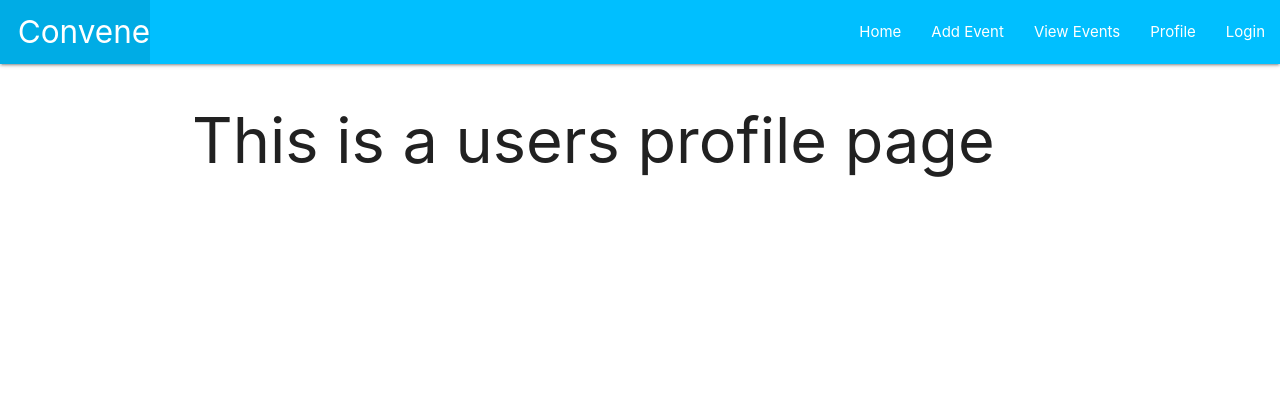
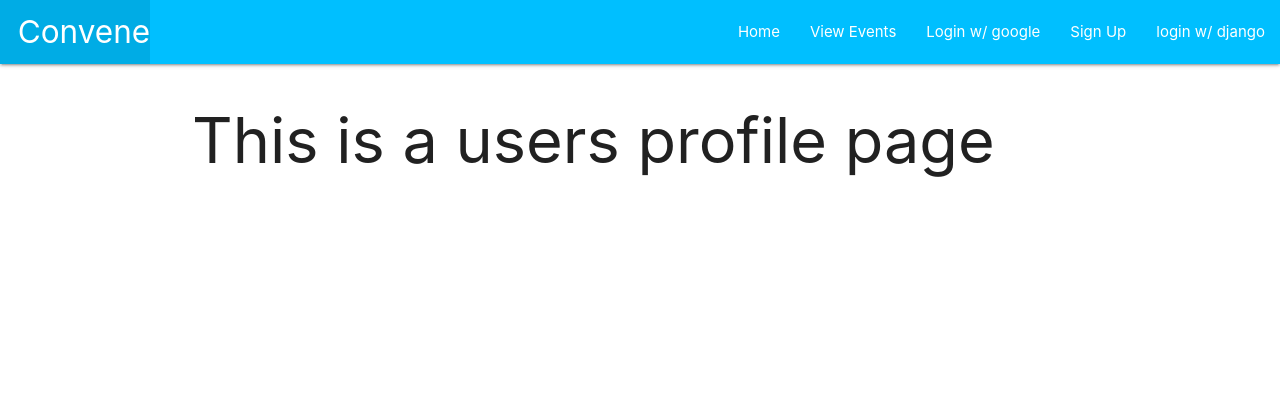
Before and after one commit to jcjv94/Convene-Django, a Django app: page /user/ in a window 1280 px wide. Shown: the top 420 px of the page. Run offline with Django 3.2, Linux system fonts and the light colour scheme.

Commit message:
django log in and signup

```diff
--- a/convene/settings.py
+++ b/convene/settings.py
@@ -150,5 +150,5 @@
 
 LOGIN_URL = '/auth/login/google-oauth2/'
 
-LOGIN_REDIRECT_URL = '/'
+LOGIN_REDIRECT_URL = '/events'
 LOGOUT_REDIRECT_URL = '/'
--- a/convene/urls.py
+++ b/convene/urls.py
@@ -20,4 +20,5 @@ from django.urls import path, include
 urlpatterns = [
     path('admin/', admin.site.urls),
     path('', include('main_app.urls')),
+    path('accounts/', include('django.contrib.auth.urls')),
 ]
--- a/main_app/models.py
+++ b/main_app/models.py
@@ -1,5 +1,6 @@
 from django.db import models
 from django.contrib.postgres.fields import ArrayField
+from django.contrib.auth.models import User
 
 # Create your models here.
 
@@ -15,6 +16,7 @@ class Event(models.Model):
     description = models.TextField(max_length=2000)
     attendees = ArrayField(models.CharField(max_length=250))
     infolink = models.CharField(max_length=1000)
+    user = models.ForeignKey(User, on_delete=models.CASCADE)
 
 
 
--- a/main_app/templates/base.html
+++ b/main_app/templates/base.html
@@ -21,16 +21,19 @@
                 </ul>
                 <ul class="right">
                     <li><a href="{% url 'landing'%}">Home</a></li>
+                    <li><a href="{% url 'events'%}">View Events</a></li>
+                    {% if user.is_authenticated %}
                     <li><a href="{% url 'add_event'%}">Add Event</a></li>
-                    <li><a href="{% url 'events'%}">View Events</a></li>
                     <li><a href="{% url 'user'%}">Profile</a></li>
-                    {% if user.is_authenticated %}
-                    <li><a href="{% url 'logout' %}">Logout</a></li>
+                    <li><a href="{% url 'logout' %}">Logout w/ google</a></li>
+                    <li> <a href="{% url 'logout' %}"> logout w/ django</a> </li>
                     {% else %}
                     <li><a href="{% url 'social:begin' 'google-oauth2' %}">
-                            Login
+                            Login w/ google
                         </a>
                     </li>
+                    <li> <a href="{% url 'signup' %}"> Sign Up</a> </li>
+                    <li> <a href="{% url 'login' %}"> login w/ django</a> </li>
                     {% endif %}
                 </ul>
             </div>
--- a/main_app/urls.py
+++ b/main_app/urls.py
@@ -17,4 +17,5 @@ urlpatterns = [
     path('events/', views.events, name='events'),
     path('', include('social_django.urls', namespace='social')),
     path('logout/', logout_view, name='logout'),
+    path('accounts/signup', views.signup, name='signup'),
 ]
--- a/main_app/views.py
+++ b/main_app/views.py
@@ -4,6 +4,8 @@ from django.http import HttpResponse
 from django.shortcuts import render
 from .forms import PostForm
 from .models import Event
+from django.contrib.auth import login
+from django.contrib.auth.forms import UserCreationForm
 
 # Create your views here.
 
@@ -15,6 +17,7 @@ class EventCreate(CreateView):
     def form_valid(self, form):
         form.instance.user = self.request.user
         return super().form_valid(form)
+
 
 def landing(request):
     return render(request, 'index.html', {'arr' : ['Outdoors', 'Music', 'Food','Tech','Education']})
@@ -32,3 +35,18 @@ def user(request):
 
 def events(request):
     return render(request, 'events/index.html')
+
+
+def signup(request):
+    error_message = ''
+    if request.method =='POST':
+        form = UserCreationForm(request.POST)
+        if form.is_valid():
+            user = form.save()
+            login(request, user)
+            return redirect('index')
+        else:
+            error_message = 'Invalid Sign up - Try again'
+    form = UserCreationForm()
+    context = {'form': form, 'error_message': error_message}
+    return render(request, 'registration/signup.html', context)
```
Also changed, not shown: main_app/templates/registration/login.html (added, +13 -0 lines), main_app/templates/registration/signup.html (added, +14 -0 lines), main_app/migrations/0002_event_user.py (added).
